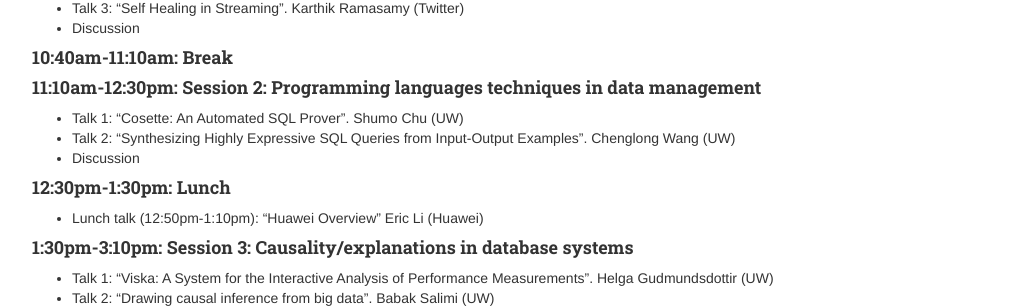
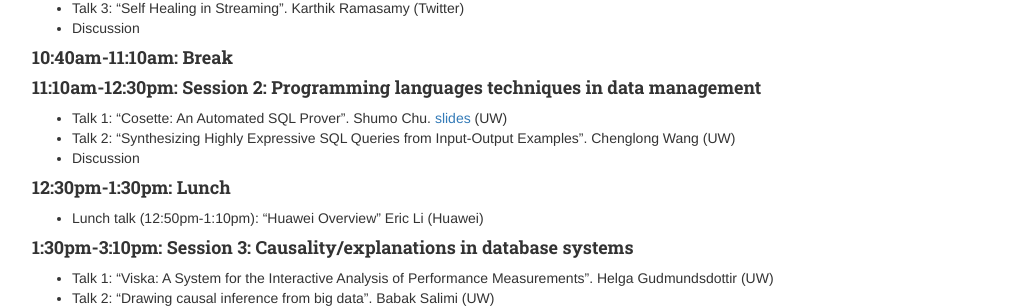
Before and after one commit to uwdb/website, a Jekyll site: the page built from events/database_day/2016/database_day_2016.markdown, in a window 1280 px wide. Shown: the part 515-823 px from the top of the page, without its empty margins (123-1156 px from the left). Built offline with Jekyll 4.4.1, drawn with Linux system fonts in a browser that asks for light colours; nearby versions of some CDN libraries.

Commit message:
Update database_day_2016.markdown

```diff
--- a/events/database_day/2016/database_day_2016.markdown
+++ b/events/database_day/2016/database_day_2016.markdown
@@ -32,7 +32,7 @@ Friday, December 2nd, 8:30am - 6:00pm.
 #### 10:40am-11:10am: Break
 
 #### 11:10am-12:30pm: Session 2: Programming languages techniques in data management
-- Talk 1: "Cosette: An Automated SQL Prover". Shumo Chu (UW)
+- Talk 1: "Cosette: An Automated SQL Prover". Shumo Chu. [slides](https://github.com/uwdb/website/raw/gh-pages/_includes/dbday_16_slides/cosette_DBDay_2016.pdf) (UW)
 - Talk 2: "Synthesizing Highly Expressive SQL Queries from Input-Output Examples". Chenglong Wang (UW)
 - Discussion
 
```
